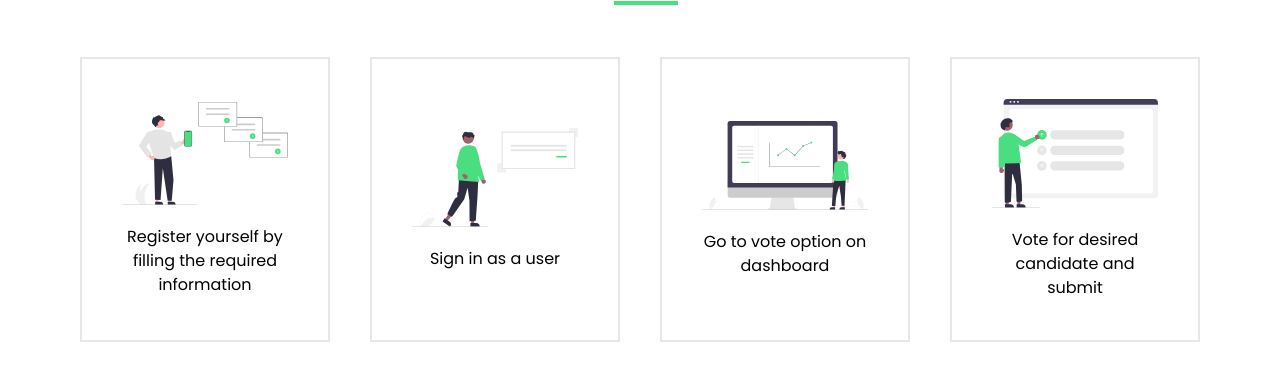
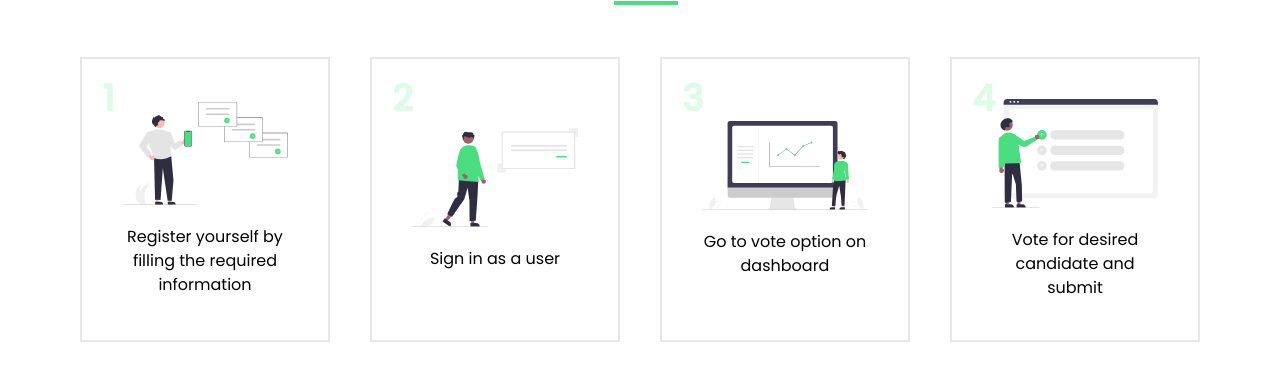
Before and after one commit to Pukka-Technologies/iVote, a Next.js app: page / in a window 1280 px wide. Shown: the part 2167-2559 px from the top of the page. Built offline with nearby package versions, Linux system fonts and the light colour scheme.

Commit message:
fixed steps numbers

```diff
--- a/components/Steps.js
+++ b/components/Steps.js
@@ -1,9 +1,11 @@
+/* eslint-disable @next/next/no-img-element */
 import React from "react";
 import StepsData from "../utils/steps";
 
 const Step = ({ imgURL, number, text }) => (
   <article
-    className={`border-2 flex flex-col justify-center items-center p-10 relative before:content-['${number}'] before:flex before:absolute before:text-green-100 before:text-4xl before:font-extrabold before:top-5 before:left-5`}
+    number = {number}
+    className={`border-2 flex flex-col justify-center items-center p-10 relative before:content-[attr(number)] before:flex before:absolute before:text-green-100 before:text-4xl before:font-extrabold before:top-5 before:left-5`}
   >
     <div>
       <img src={imgURL} alt="Register yourself" className="w-44" />
--- a/utils/steps.js
+++ b/utils/steps.js
@@ -4,22 +4,22 @@ const signin = "/assets/svg/signin.svg";
 const vote = "/assets/svg/vote.svg";
 const Steps = [
   {
-    number: 1,
+    number: '1',
     imgURL: register,
     text: " Register yourself by filling the required information",
   },
   {
-    number: 2,
+    number: '2',
     imgURL: signin,
     text: "Sign in as a user",
   },
   {
-    number: 3,
+    number: '3',
     imgURL: dashboard,
     text: "Go to vote option on dashboard",
   },
   {
-    number: 4,
+    number: '4',
     imgURL: vote,
     text: " Vote for desired candidate and submit",
   },
```
